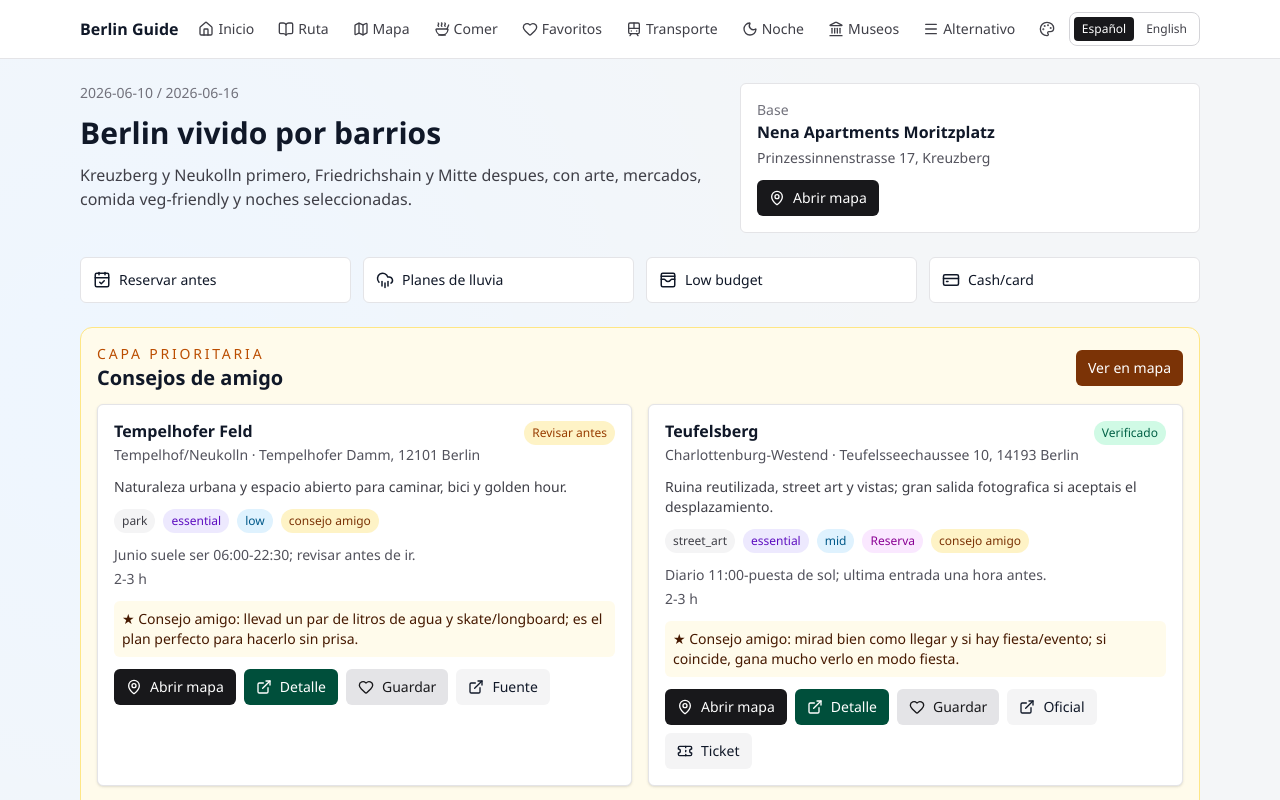
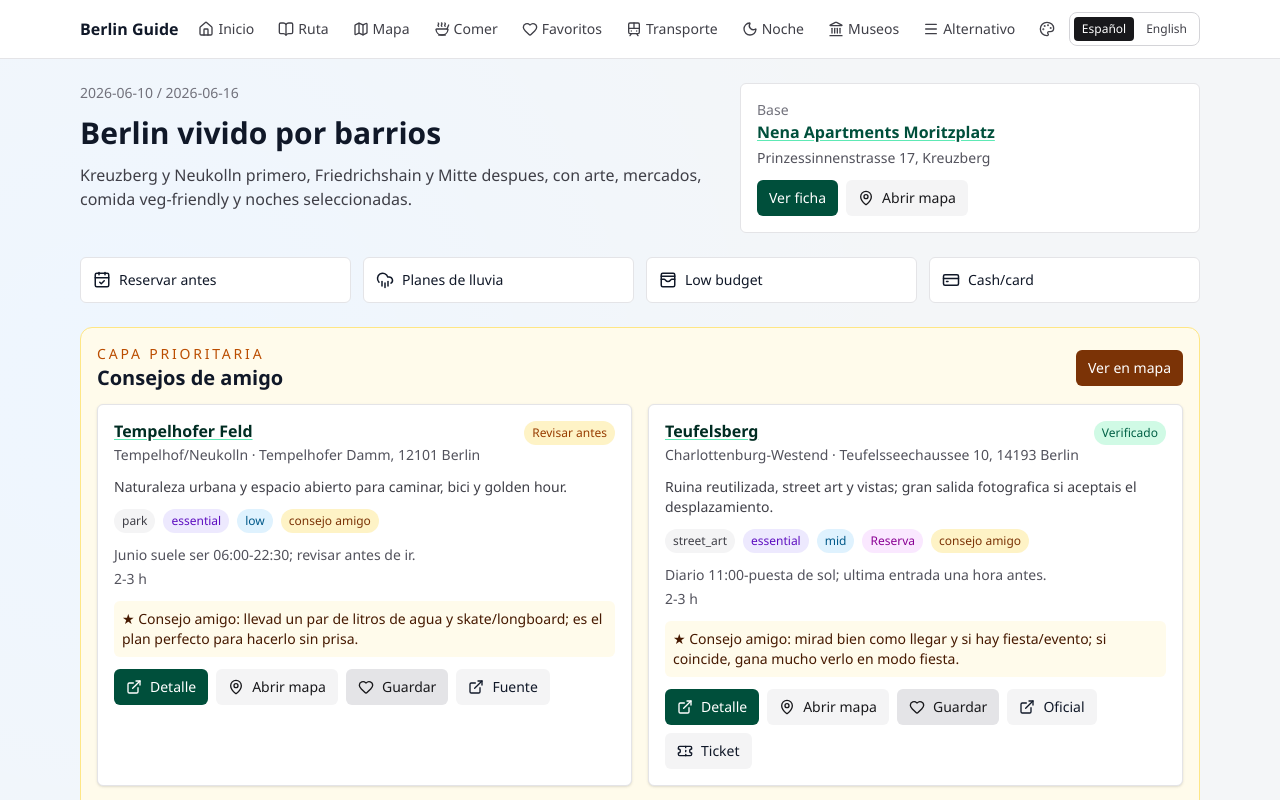
Before and after one commit to victormartingil/berlin-travel, a Next.js app: page / in a window 1280 px wide. Shown: the top 800 px of the page. Built offline with nearby package versions, Linux system fonts and the light colour scheme.

Commit message:
fix: prioritize internal place detail links

```diff
--- a/src/app/page.tsx
+++ b/src/app/page.tsx
@@ -15,6 +15,7 @@ export default function HomePage() {
   const priorityPlaces = places.filter((p) => p.priority === "essential" || p.priority === "high").slice(0, 4);
   const friendPicks = places.filter((p) => p.friendRecommended).slice(0, 4);
   const saved = places.filter((p) => fav.ids.includes(p.id)).slice(0, 2);
+  const accommodation = places.find((p) => p.id === "accommodation-nena-moritzplatz");
 
   return (
     <section className="space-y-6">
@@ -30,12 +31,25 @@ export default function HomePage() {
         </div>
         <div className="rounded-md border border-zinc-200 bg-white p-4">
           <p className="text-sm text-zinc-500">{isEs ? "Base" : "Base"}</p>
-          <p className="font-semibold">Nena Apartments Moritzplatz</p>
+          {accommodation ? (
+            <Link className="font-semibold text-emerald-900 underline decoration-emerald-300 underline-offset-2" href={`/places/${accommodation.id}/`}>
+              Nena Apartments Moritzplatz
+            </Link>
+          ) : (
+            <p className="font-semibold">Nena Apartments Moritzplatz</p>
+          )}
           <p className="mt-1 text-sm text-zinc-600">Prinzessinnenstrasse 17, Kreuzberg</p>
-          <Link className="mt-3 inline-flex items-center gap-2 rounded-md bg-zinc-900 px-3 py-2 text-sm text-white" href="/map/">
-            <MapPin size={16} />
-            {isEs ? "Abrir mapa" : "Open map"}
-          </Link>
+          <div className="mt-3 flex flex-wrap gap-2">
+            {accommodation ? (
+              <Link className="inline-flex items-center gap-2 rounded-md bg-emerald-900 px-3 py-2 text-sm text-white" href={`/places/${accommodation.id}/`}>
+                {isEs ? "Ver ficha" : "View details"}
+              </Link>
+            ) : null}
+            <Link className="inline-flex items-center gap-2 rounded-md bg-zinc-100 px-3 py-2 text-sm text-zinc-900" href="/map/">
+              <MapPin size={16} />
+              {isEs ? "Abrir mapa" : "Open map"}
+            </Link>
+          </div>
         </div>
       </div>
 
--- a/src/components/itinerary/DayPlan.tsx
+++ b/src/components/itinerary/DayPlan.tsx
@@ -74,7 +74,10 @@ function foodBackups(blockName: string, blockPlaces: Place[], allPlaces: Place[]
 }
 
 export function DayPlan({ day, locale, places, events }: { day: ItineraryDay; locale: Locale; places: Place[]; events: NightlifeEvent[] }) {
-  const labels = locale === "es" ? { route: "Ruta", source: "Fuente", flyer: "Evento" } : { route: "Route", source: "Source", flyer: "Event" };
+  const labels =
+    locale === "es"
+      ? { detail: "Ficha", maps: "Mapa", route: "Ruta", source: "Fuente", flyer: "Evento" }
+      : { detail: "Details", maps: "Map", route: "Route", source: "Source", flyer: "Event" };
   return (
     <article className="space-y-4 rounded-md border border-zinc-200 bg-white p-4">
       <h3 className="text-lg font-semibold">{t(day.label, locale)}</h3>
@@ -94,10 +97,15 @@ export function DayPlan({ day, locale, places, events }: { day: ItineraryDay; lo
                     {item.note ? <p className="mt-1 text-zinc-600">{linkedText(t(item.note, locale), places)}</p> : null}
                     <div className="mt-2 flex flex-wrap gap-2">
                       {place ? (
-                        <a className="inline-flex items-center gap-1 rounded bg-white px-2 py-1 text-xs" href={buildGoogleMapsPlaceUrl(place)} target="_blank" rel="noreferrer">
-                          <MapPin size={14} />
-                          {place.name}
-                        </a>
+                        <>
+                          <Link className="inline-flex items-center gap-1 rounded bg-emerald-900 px-2 py-1 text-xs text-white" href={`/places/${place.id}/`}>
+                            {labels.detail}: {place.name}
+                          </Link>
+                          <a className="inline-flex items-center gap-1 rounded bg-white px-2 py-1 text-xs" href={buildGoogleMapsPlaceUrl(place)} target="_blank" rel="noreferrer">
+                            <MapPin size={14} />
+                            {labels.maps}
+                          </a>
+                        </>
                       ) : null}
                       {origin && destination ? (
                         <a className="inline-flex items-center gap-1 rounded bg-white px-2 py-1 text-xs" href={buildGoogleMapsDirectionsUrl(origin.address ?? origin.name, destination, item.routeMode ?? "walking")} target="_blank" rel="noreferrer">
@@ -155,9 +163,9 @@ export function DayPlan({ day, locale, places, events }: { day: ItineraryDay; lo
                   <p className="font-medium text-emerald-950">{locale === "es" ? "Alternativas de comida cerca" : "Nearby food backups"}</p>
                   <div className="mt-2 flex flex-wrap gap-2">
                     {backups.map((place) => (
-                      <a key={place.id} className="rounded bg-white px-2 py-1 text-xs text-emerald-950" href={buildGoogleMapsPlaceUrl(place)} target="_blank" rel="noreferrer">
+                      <Link key={place.id} className="rounded bg-white px-2 py-1 text-xs text-emerald-950 underline decoration-emerald-300 underline-offset-2" href={`/places/${place.id}/`}>
                         {place.name}
-                      </a>
+                      </Link>
                     ))}
                   </div>
                 </div>
--- a/src/components/places/PlaceCard.tsx
+++ b/src/components/places/PlaceCard.tsx
@@ -35,7 +35,11 @@ export function PlaceCard({ place, locale }: { place: Place; locale: Locale }) {
     <article id={place.id} className="space-y-3 scroll-mt-24 rounded-md border border-zinc-200 bg-white p-4 shadow-sm">
       <div className="flex items-start justify-between gap-2">
         <div>
-          <h3 className="font-semibold leading-tight">{place.name}</h3>
+          <h3 className="font-semibold leading-tight">
+            <Link className="text-emerald-950 underline decoration-emerald-300 underline-offset-2" href={`/places/${place.id}/`}>
+              {place.name}
+            </Link>
+          </h3>
           <p className="mt-1 text-sm text-zinc-600">
             {place.neighbourhood}
             {place.address ? ` · ${place.address}` : ""}
@@ -84,14 +88,14 @@ export function PlaceCard({ place, locale }: { place: Place; locale: Locale }) {
       ) : null}
 
       <div className="flex flex-wrap gap-2">
-        <a className="inline-flex items-center gap-2 rounded-md bg-zinc-900 px-3 py-2 text-sm text-white" href={buildGoogleMapsPlaceUrl(place)} target="_blank" rel="noreferrer">
-          <MapPin size={16} />
-          {t(ui.actions.maps, locale)}
-        </a>
         <Link className="inline-flex items-center gap-2 rounded-md bg-emerald-900 px-3 py-2 text-sm text-white" href={`/places/${place.id}/`}>
           <ExternalLink size={16} />
           {locale === "es" ? "Detalle" : "Details"}
         </Link>
+        <a className="inline-flex items-center gap-2 rounded-md bg-zinc-100 px-3 py-2 text-sm text-zinc-900" href={buildGoogleMapsPlaceUrl(place)} target="_blank" rel="noreferrer">
+          <MapPin size={16} />
+          {t(ui.actions.maps, locale)}
+        </a>
         <FavoriteButton active={isFav} onToggle={() => fav.toggle(place.id)} locale={locale} />
         {place.officialUrl ? (
           <a className="inline-flex items-center gap-2 rounded-md bg-zinc-100 px-3 py-2 text-sm" href={place.officialUrl} target="_blank" rel="noreferrer">
```
Also changed, not shown: 2 other files (tests, documents, lock files or other folders).
